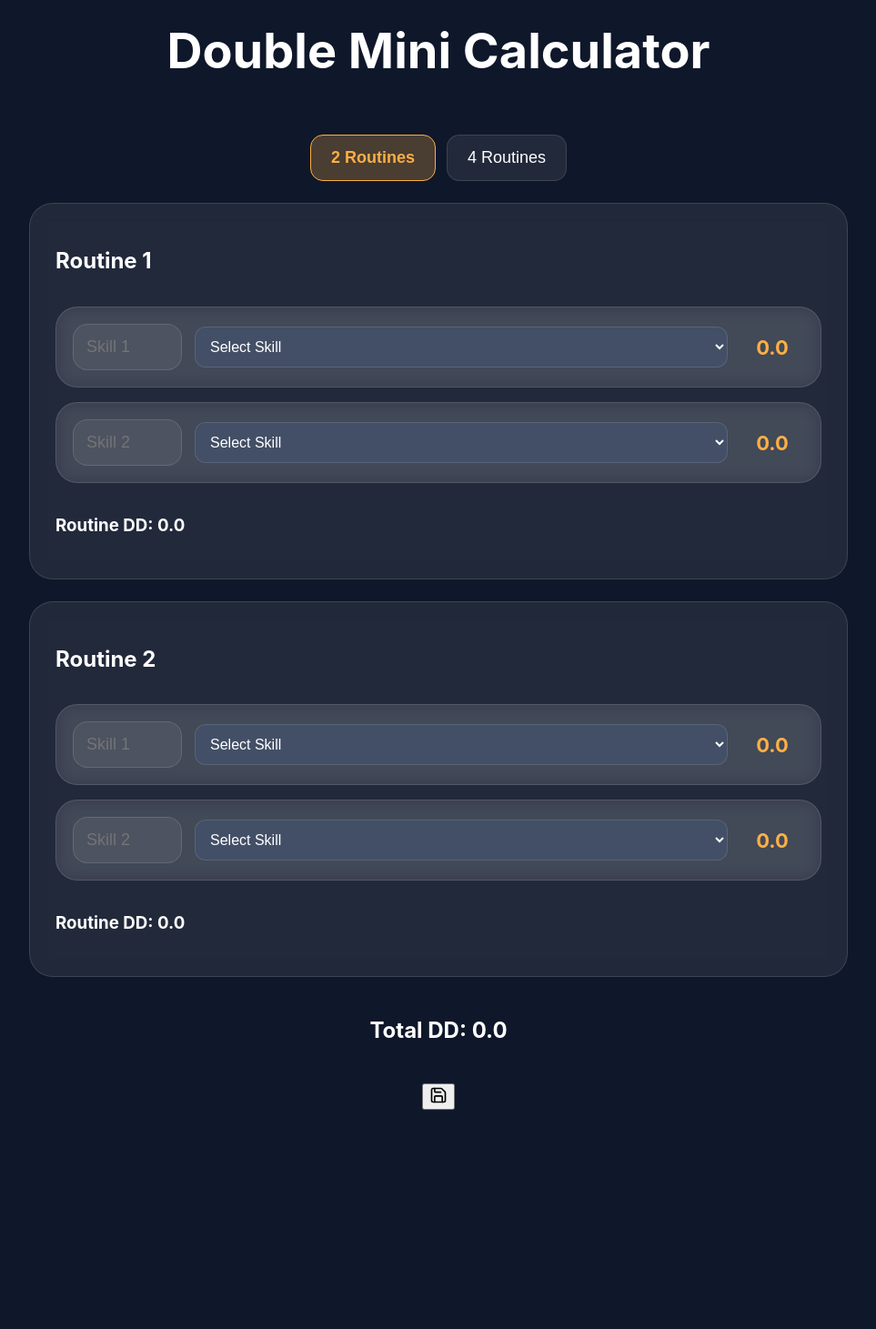
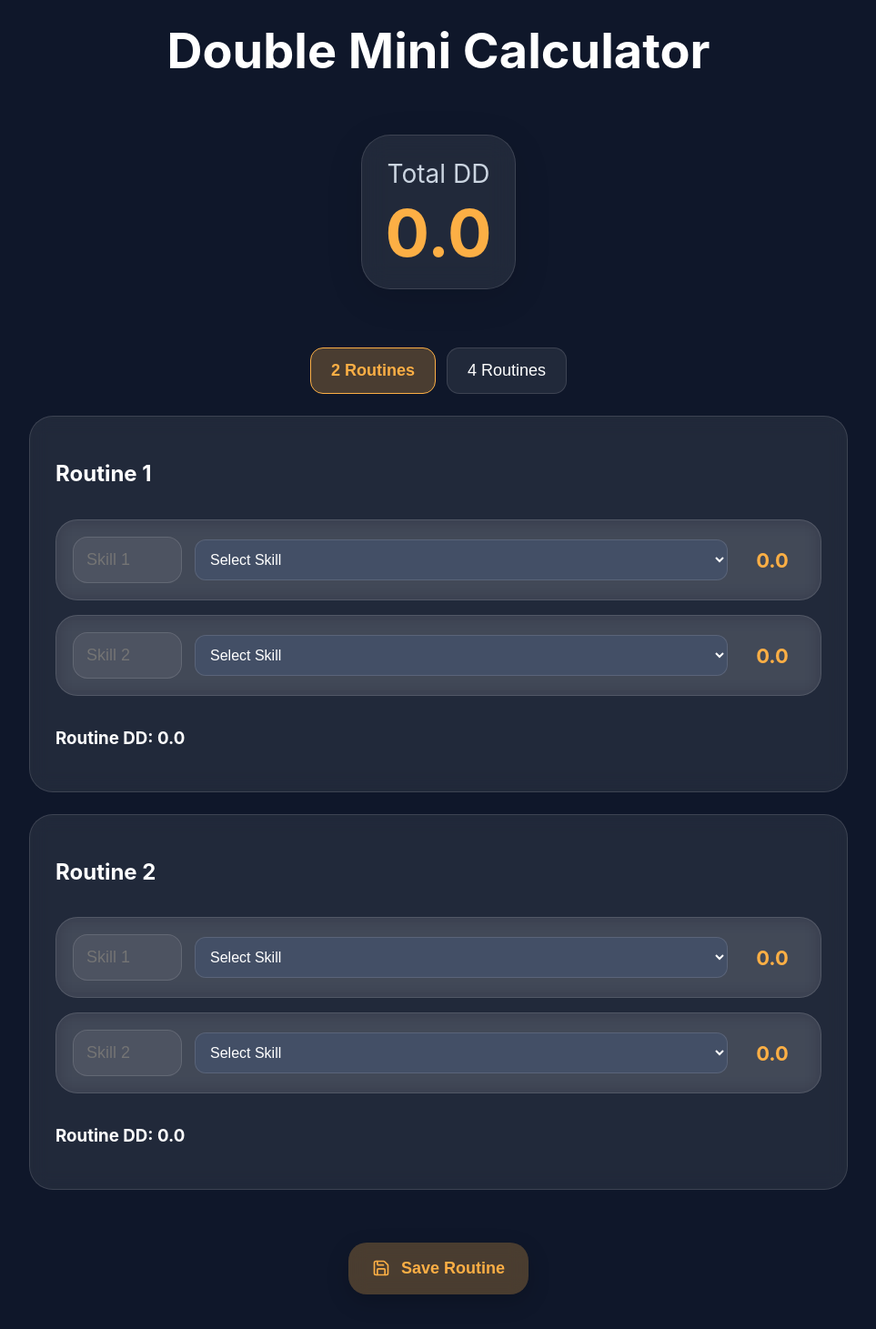
Before and after one commit to jocboyscreates-cmd/Tramp-Calc, a React (Vite) app: page /double-mini in a window 1280 px wide. Shown: the part 73-1534 px from the top of the page at 91% size, without its empty margins (158-1121 px from the left). Before the commit the page ends 1353 px from the top, so only its background shows below. Built offline with nearby package versions, Linux system fonts and the light colour scheme.

Commit message:
Added saved routine editing

```diff
--- a/src/pages/DoubleMini.jsx
+++ b/src/pages/DoubleMini.jsx
@@ -184,7 +184,20 @@ export default function DoubleMini() {
         Double Mini Calculator
       </h1>
 
-      <div style={styles.toggleContainer}>
+      <div style={styles.totalDDCard}>
+
+  <div style={styles.totalDDLabel}>
+    Total DD
+  </div>
+
+  <div style={styles.totalDDValue}>
+    {totalAllRoutines.toFixed(1)}
+  </div>
+
+</div>
+
+<div style={styles.toggleContainer}>
+
 
         <button
           style={
@@ -499,10 +512,8 @@ export default function DoubleMini() {
           )
         )}
 
-      <h2 style={styles.totalText}>
-        Total DD:{" "}
-        {totalAllRoutines.toFixed(1)}
-      </h2>
+
+
 
       <button
         onClick={() =>
@@ -512,7 +523,10 @@ export default function DoubleMini() {
         style={styles.saveButton}
       >
 
-        <Save size={20} />
+        <>
+  <Save size={20} />
+  Save Routine
+</>
 
       </button>
 
@@ -1012,4 +1026,91 @@ const styles = {
     cursor: "pointer",
   },
 
+  totalDDCard: {
+  width: "170px",
+
+  height: "170px",
+
+  margin: "0 auto 40px",
+
+  borderRadius: "32px",
+
+  background:
+    "var(--card-bg)",
+
+  border:
+    "1px solid var(--border)",
+
+  backdropFilter:
+    "blur(14px)",
+
+  display: "flex",
+
+  flexDirection: "column",
+
+  alignItems: "center",
+
+  justifyContent: "center",
+
+  boxShadow:
+    "0 10px 40px rgba(0,0,0,0.12)",
+},
+
+totalDDLabel: {
+  fontSize: "28px",
+
+  color:
+    "var(--text-secondary)",
+
+  marginBottom: "12px",
+},
+
+totalDDValue: {
+  fontSize: "72px",
+
+  fontWeight: "bold",
+
+  color:
+    "var(--accent)",
+
+  lineHeight: 1,
+},
+
+saveButton: {
+  marginTop: "34px",
+
+  padding: "18px 26px",
+
+  borderRadius: "20px",
+
+  border: "none",
+
+  background:
+    "var(--accent-glow)",
+
+  color:
+    "var(--accent)",
+
+  fontSize: "18px",
+
+  fontWeight: "bold",
+
+  display: "flex",
+
+  alignItems: "center",
+
+  gap: "12px",
+
+  cursor: "pointer",
+
+  backdropFilter:
+    "blur(10px)",
+
+  boxShadow:
+    "0 8px 24px rgba(0,0,0,0.18)",
+
+  transition:
+    "0.2s ease",
+},
+
 };
```
